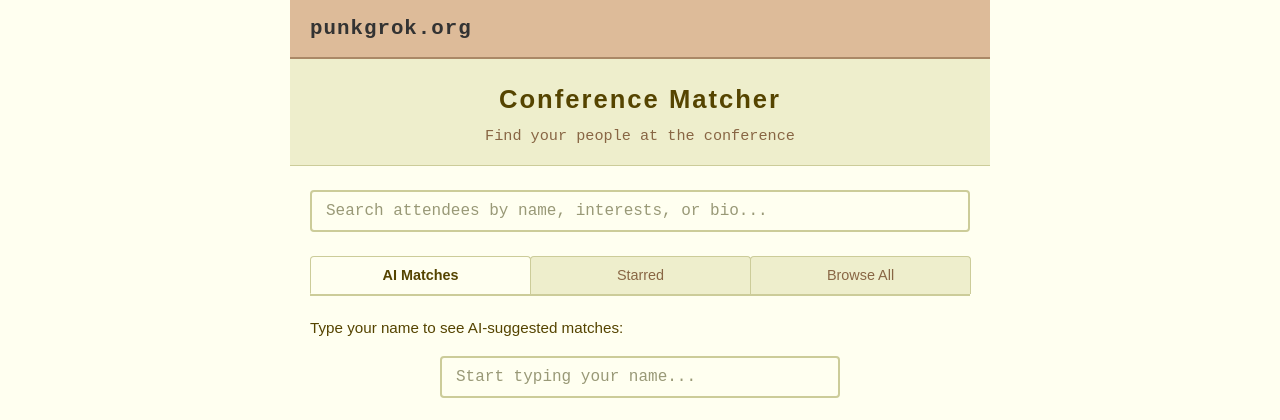
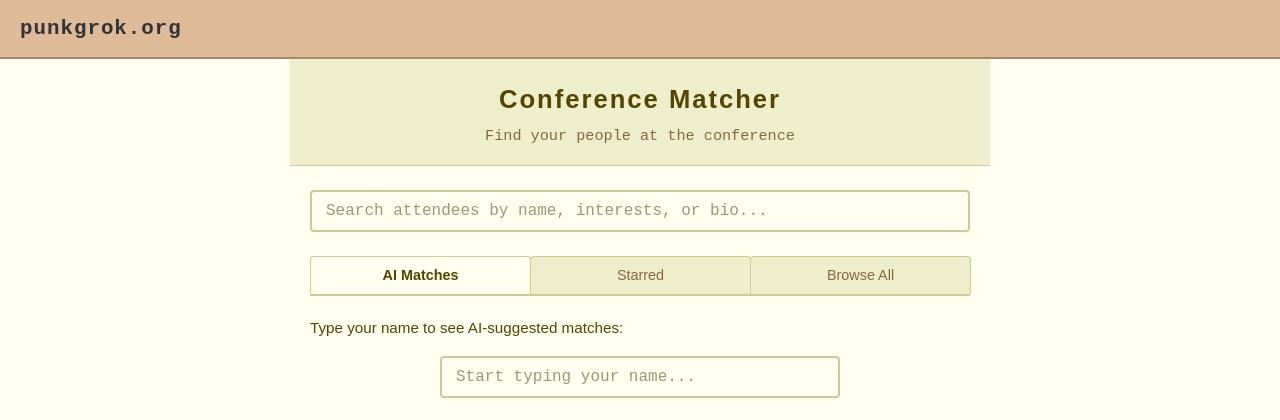
Before and after one commit to rfzabick/conference-matcher, a Flask app: page / in a window 1280 px wide. Shown: the top 420 px of the page. Run offline with Flask 3, Linux system fonts and the light colour scheme; data that the repository does not hold is empty; some libraries are stand-ins or nearby versions.

Commit message:
Move nav bar outside container to span full window width
Co-Authored-By: Claude Opus 4.6 <noreply@anthropic.com>

```diff
--- a/templates/index.html
+++ b/templates/index.html
@@ -23,7 +23,6 @@
     display: flex;
     align-items: baseline;
     gap: 30px;
-    margin: -20px -20px 0;
   }
   #topnav .site-name {
     font-family: "Courier New", Courier, monospace;
@@ -40,7 +39,7 @@
   header {
     text-align: center;
     padding: 20px 20px 16px;
-    margin: 0 -20px 24px;
+    margin: -20px -20px 24px;
     background: #eeeecc;
     border-bottom: 1px solid #cccc99;
   }
@@ -304,10 +303,10 @@
 </style>
 </head>
 <body>
+<div id="topnav">
+  <div class="site-name"><a href="https://punkgrok.org">punkgrok.org</a></div>
+</div>
 <div class="container">
-  <div id="topnav">
-    <div class="site-name"><a href="https://punkgrok.org">punkgrok.org</a></div>
-  </div>
   <header>
     <h1>Conference Matcher</h1>
     <p>Find your people at the conference</p>
```
